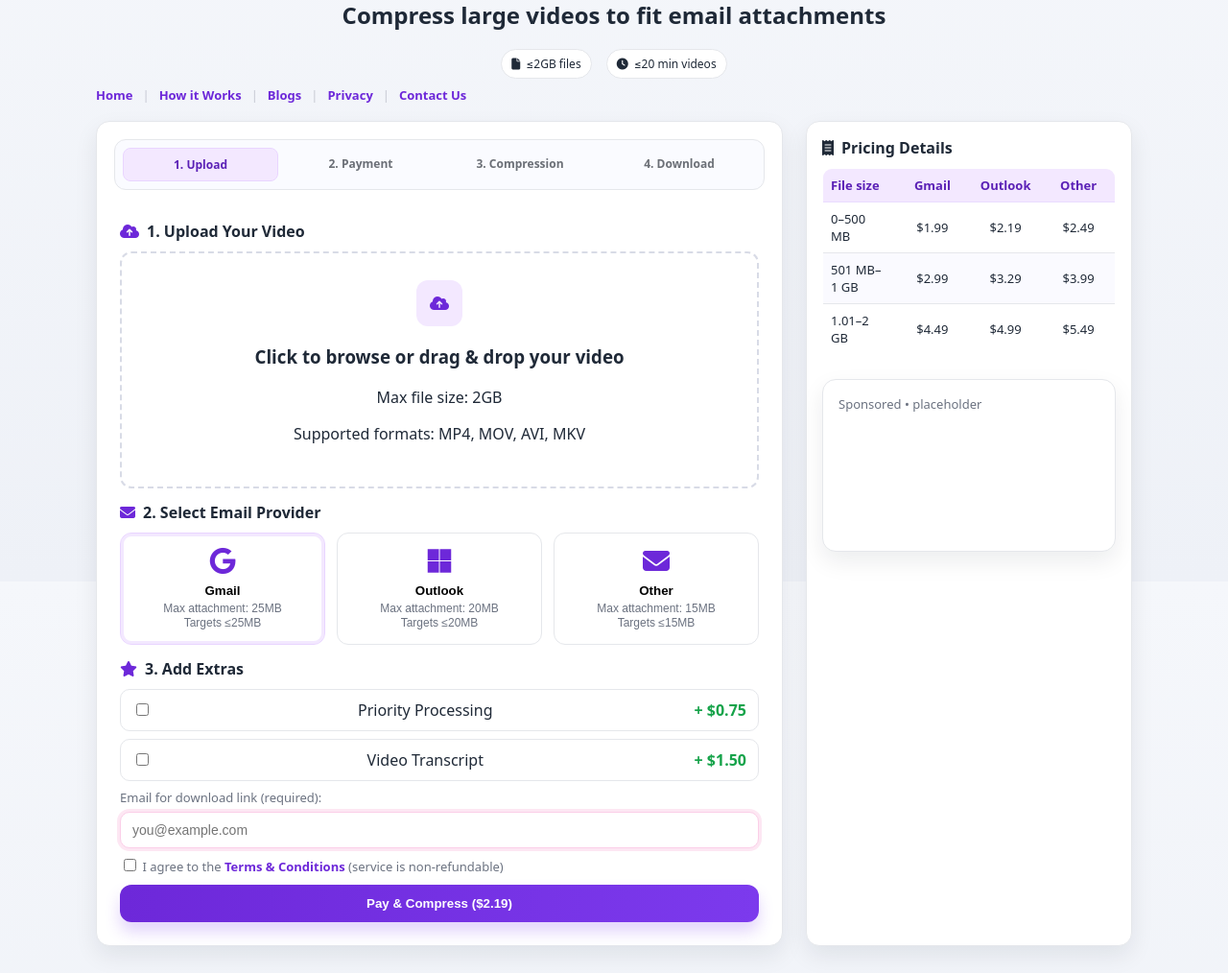
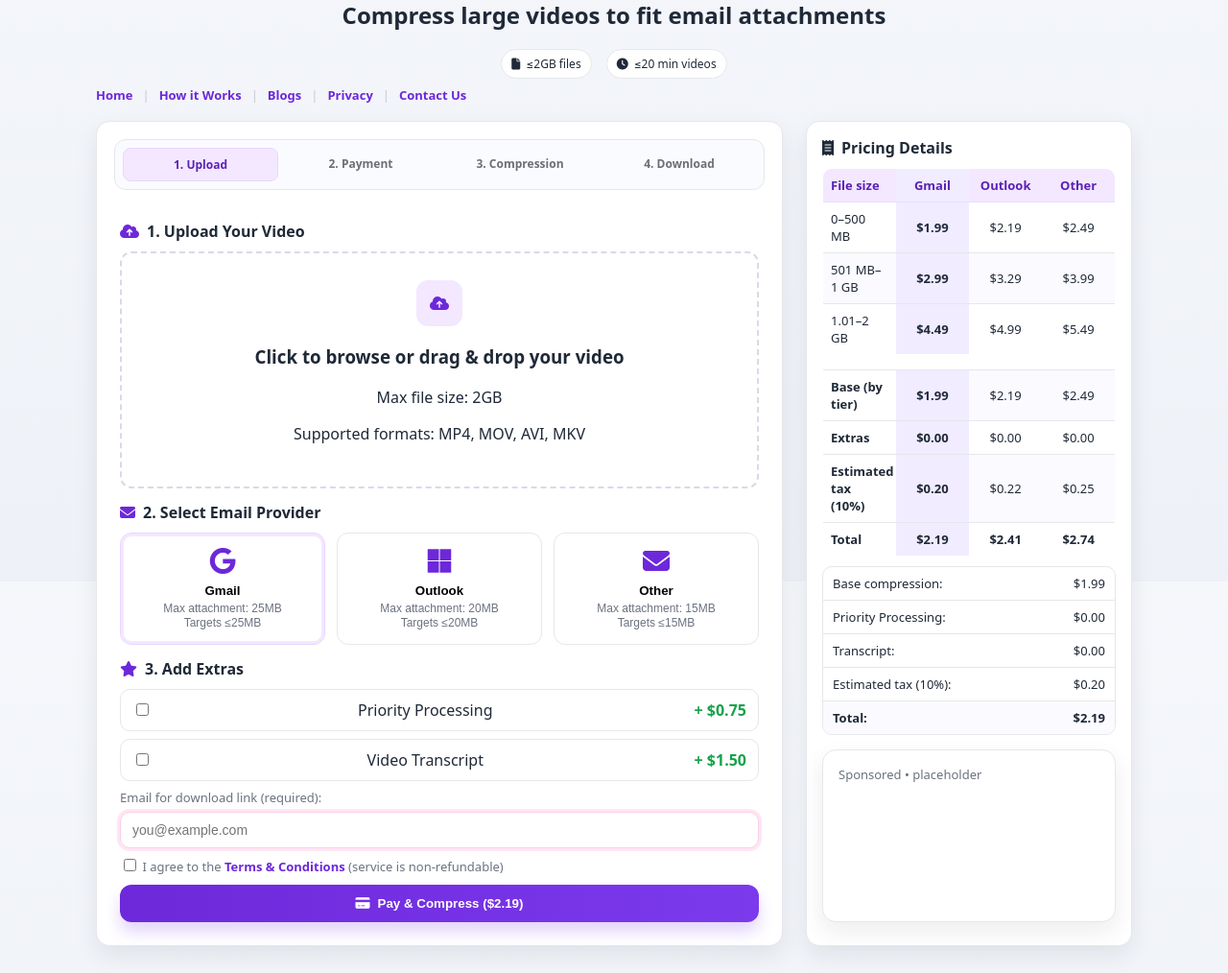
Before and after one commit to siddarth-code/MailSized, a FastAPI app: page / in a window 1280 px wide. Shown: the part 194-1208 px from the top of the page at 96% size. Run offline with FastAPI, Linux system fonts and the light colour scheme.

Commit message:
feat: add dynamic pricing table

```diff
--- a/app/static/script.js
+++ b/app/static/script.js
@@ -57,55 +57,65 @@ const state = {
   tier: 1,
 };
 
-/* ---------- PRICING CORE: ALWAYS SAFE ---------- */
-function getCurrentPricing(){
-  // Provider guard
-  const provider = (state.provider || "gmail").toLowerCase();
-  const table = PRICE_MATRIX[provider] || PRICE_MATRIX.gmail;
-
-  // Tier guard
-  const tier = state.uploadId ? tierFromSize(Number(state.sizeBytes)||0) : 1;
-  const base = Number(table[tier-1] || table[0] || 1.99);
-
-  // Extras
-  const pri  = !!$("priority")?.checked ? UPSALE.priority : 0;
-  const tra  = !!$("transcript")?.checked ? UPSALE.transcript : 0;
-
-  // Totals
-  const subtotal = base + pri + tra;
-  const tax = +(subtotal * 0.10).toFixed(2);
-  const total = +(subtotal + tax).toFixed(2);
-
-  return { provider, tier, base, pri, tra, tax, total };
+/* ---------- highlight selected provider column in the table ---------- */
+function highlightProviderColumn(provider){
+  const cols = qsa('[data-col]');
+  cols.forEach(el => {
+    el.classList.toggle('is-selected', el.getAttribute('data-col') === provider);
+  });
 }
 
-function updatePricingUI(){
-  const { base, pri, tra, tax, total, provider, tier } = getCurrentPricing();
+/* ---------- totals (updates right panel + dynamic table) ---------- */
+function calcTotals(){
+  const baseEl = $("basePrice");
+  const priEl  = $("priorityPrice");
+  const traEl  = $("transcriptPrice");
+  const taxEl  = $("taxAmount");
+  const totEl  = $("totalAmount");
 
-  setTextSafe($("basePrice"),       `$${base.toFixed(2)}`);
-  setTextSafe($("priorityPrice"),   `$${pri.toFixed(2)}`);
-  setTextSafe($("transcriptPrice"), `$${tra.toFixed(2)}`);
-  setTextSafe($("taxAmount"),       `$${tax.toFixed(2)}`);
-  setTextSafe($("totalAmount"),     `$${total.toFixed(2)}`);
+  // Which tier are we in?
+  const tier = state.uploadId ? tierFromSize(state.sizeBytes) : 1;
+  state.tier = tier;
 
-  // Also reflect price on the Pay button if present
+  // Helper to get base by provider for current tier
+  const baseByProv = (prov) => {
+    const arr = PRICE_MATRIX[prov] || PRICE_MATRIX.gmail;
+    return arr[tier - 1];
+  };
+
+  const provider = (state.provider || "gmail").toLowerCase();
+  const upsell = ( $("priority")?.checked ? UPSALE.priority : 0 )
+               + ( $("transcript")?.checked ? UPSALE.transcript : 0 );
+
+  // Recompute totals for each provider (so the table shows all 3)
+  ["gmail","outlook","other"].forEach(p => {
+    const base  = baseByProv(p);
+    const tax   = +( (base + upsell) * 0.10 ).toFixed(2);
+    const total = +( base + upsell + tax ).toFixed(2);
+
+    setTextSafe($("tblBase_"+p),   `$${base.toFixed(2)}`);
+    setTextSafe($("tblUpsell_"+p), `$${upsell.toFixed(2)}`);
+    setTextSafe($("tblTax_"+p),    `$${tax.toFixed(2)}`);
+    setTextSafe($("tblTotal_"+p),  `$${total.toFixed(2)}`);
+  });
+
+  // Update the simple summary (mirrors the selected provider)
+  const selBase = baseByProv(provider);
+  const selTax  = +((selBase + upsell) * 0.10).toFixed(2);
+  const selTot  = +(selBase + upsell + selTax).toFixed(2);
+
+  setTextSafe(baseEl, `$${selBase.toFixed(2)}`);
+  setTextSafe(priEl,  `$${($("priority")?.checked ? UPSALE.priority : 0).toFixed(2)}`);
+  setTextSafe(traEl,  `$${($("transcript")?.checked ? UPSALE.transcript : 0).toFixed(2)}`);
+  setTextSafe(taxEl,  `$${selTax.toFixed(2)}`);
+  setTextSafe(totEl,  `$${selTot.toFixed(2)}`);
+
+  // Visually mark selected provider column
+  highlightProviderColumn(provider);
+
+  // Also reflect the price in the action button if present
   const btn = $("processButton");
-  if (btn) {
-    const label = "Pay & Compress";
-    // Don’t duplicate the amount if user navigates around
-    const clean = btn.textContent.replace(/\s*\(\$[0-9.]+\)\s*$/,'');
-    btn.textContent = `${clean} ($${total.toFixed(2)})`;
-  }
-
-  // Optional: visually hint at active provider card
-  try{
-    const list = $("providerList") || qs(".providers");
-    if(list){
-      qsa("[data-provider]", list).forEach(n=>{
-        n.classList.toggle("selected", (n.getAttribute("data-provider")||"").toLowerCase()===provider);
-      });
-    }
-  }catch{}
+  if(btn) btn.innerHTML = `<i class="fas fa-credit-card"></i> Pay &amp; Compress ($${selTot.toFixed(2)})`;
 }
 
 /* ---------- upload wiring ---------- */
@@ -135,7 +145,7 @@ function wireUpload(){
     state.file=null; state.uploadId=null; fileInput.value="";
     if(fileInfo) fileInfo.style.display="none";
     const up = $("uploadProgress"); if(up) up.style.display="none";
-    setStep(0); updatePricingUI();
+    setStep(0); calcTotals();
   });
 }
 
@@ -215,7 +225,7 @@ async function handleFile(file){
   setTextSafe($("fileDuration"), fmtDuration(state.durationSec));
 
   setStep(1);
-  updatePricingUI();   // <— ensure totals reflect actual file size tier
+  calcTotals();   // <— ensure totals reflect actual file size tier
 }
 
 /* ---------- provider & extras ---------- */
@@ -225,10 +235,13 @@ function wireProviders(){
   list.addEventListener("click",(e)=>{
     const btn = e.target.closest("[data-provider]"); if(!btn) return;
     state.provider = (btn.getAttribute("data-provider")||"gmail").toLowerCase();
-    updatePricingUI();
+    qsa("[data-provider]", list).forEach(n=>{
+      n.classList.toggle("selected", n===btn);
+    });
+    calcTotals();
   });
-  $("priority")?.addEventListener("change", updatePricingUI);
-  $("transcript")?.addEventListener("change", updatePricingUI);
+  $("priority")?.addEventListener("change", calcTotals);
+  $("transcript")?.addEventListener("change", calcTotals);
 }
 
 /* ---------- checkout ---------- */
@@ -262,7 +275,7 @@ function wireCheckout(){
     };
 
     // sanity: one more refresh of button total
-    updatePricingUI();
+    calcTotals();
 
     let res;
     try{
@@ -416,7 +429,7 @@ document.addEventListener("DOMContentLoaded", ()=>{
   wireUpload();
   wireProviders();
   wireCheckout();
-  updatePricingUI();  // <- compute immediately on load
+  calcTotals();  // <- compute immediately on load
   resumeIfPaid();
 
   initGA();
--- a/app/static/style.css
+++ b/app/static/style.css
@@ -296,6 +296,11 @@ header p{
 }
 .pricing-table tr:nth-child(even) td{ background:#fafaff; }
 
+.pricing-table tfoot .emph th,
+.pricing-table tfoot .emph td { font-weight: 700; }
+.pricing-table [data-col].is-selected { background: #f1ecff; font-weight: 600; }
+.pricing-table .sep-row td { border: 0; height: 8px; }
+
 .price-summary{
   border:1px solid var(--border); border-radius: 10px; overflow: hidden;
 }
```
Also changed, not shown: app/templates/index.html (+53 -20 lines).
